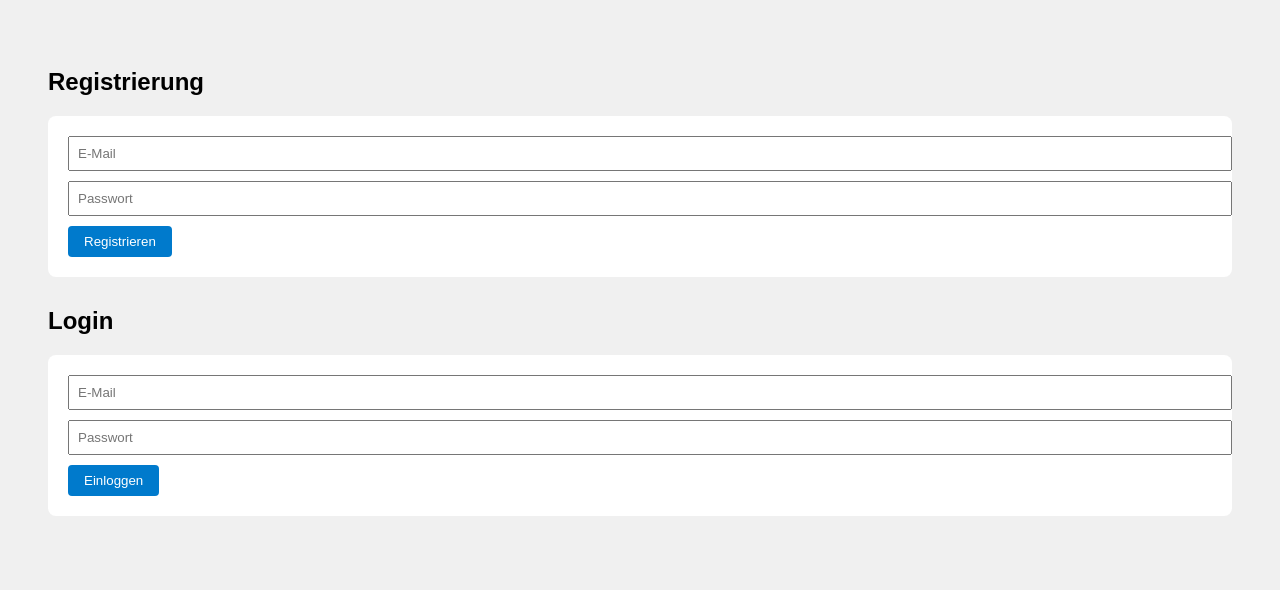
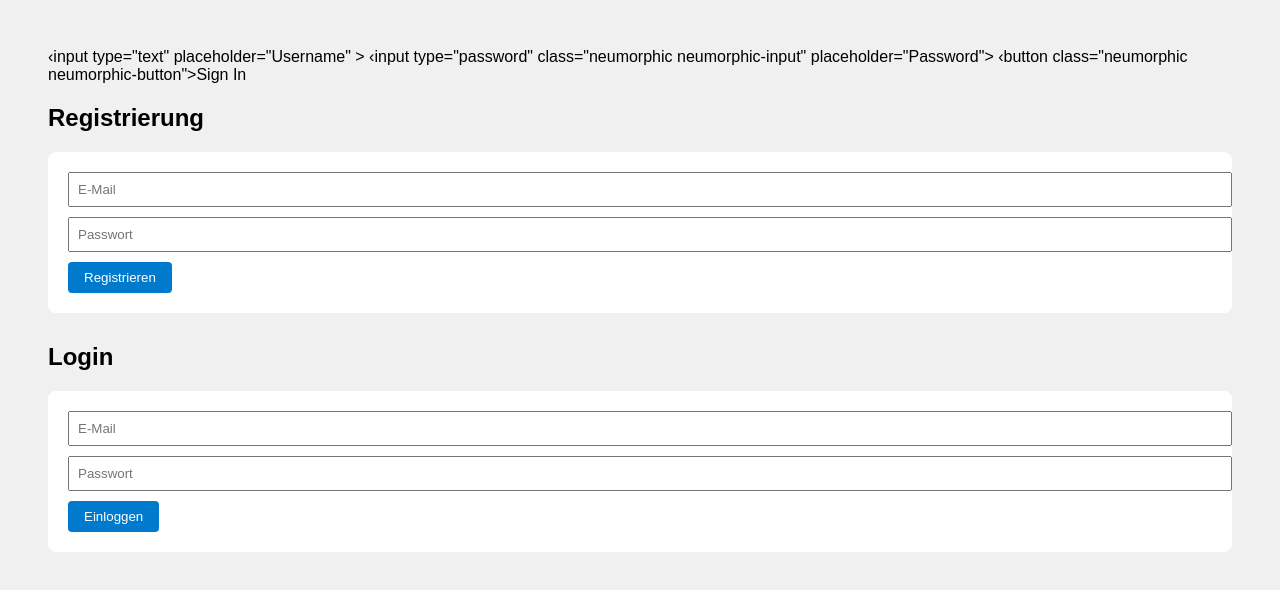
Before and after one commit to 1IntereJurry/webproject, a website: page public/index.html in a window 1280 px wide. Drawn offline with Linux system fonts and the light colour scheme.

Commit message:
Update index.html

```diff
--- a/public/index.html
+++ b/public/index.html
@@ -6,18 +6,27 @@
   <link rel="stylesheet" href="style.css" />
 </head>
 <body>
+ <div class="neumorphic neumorphic-card">
+
+‹input type="text"
+placeholder="Username" >
+‹input type="password" class="neumorphic neumorphic-input"
+placeholder="Password">
+‹button class="neumorphic neumorphic-button">Sign In</ button>
+
   <h2>Registrierung</h2>
   <form action="https://blavandlieferserviceeric.onrender.com/register" method="POST">
-    <input type="email" name="email" placeholder="E-Mail" required />
-    <input type="password" name="password" placeholder="Passwort" required />
-    <button type="submit">Registrieren</button>
+    <input type="email" name="email" placeholder="E-Mail" required class="neumorphic neumorphic-input" />
+    <input type="password" name="password" placeholder="Passwort" required class="neumorphic neumorphic-input" />
+    <button type="submit" class="neumorphic neumorphic-button">Registrieren</button>
   </form>
 
   <h2>Login</h2>
   <form action="https://blavandlieferserviceeric.onrender.com/login" method="POST">
-    <input type="email" name="email" placeholder="E-Mail" required />
-    <input type="password" name="password" placeholder="Passwort" required />
-    <button type="submit">Einloggen</button>
+    <input type="email" name="email" placeholder="E-Mail" required class="neumorphic neumorphic-input" />
+    <input type="password" name="password" placeholder="Passwort" required class="neumorphic neumorphic-input" />
+    <button type="submit" class="neumorphic neumorphic-button">Einloggen</button>
   </form>
+  </div>
 </body>
 </html>
```
